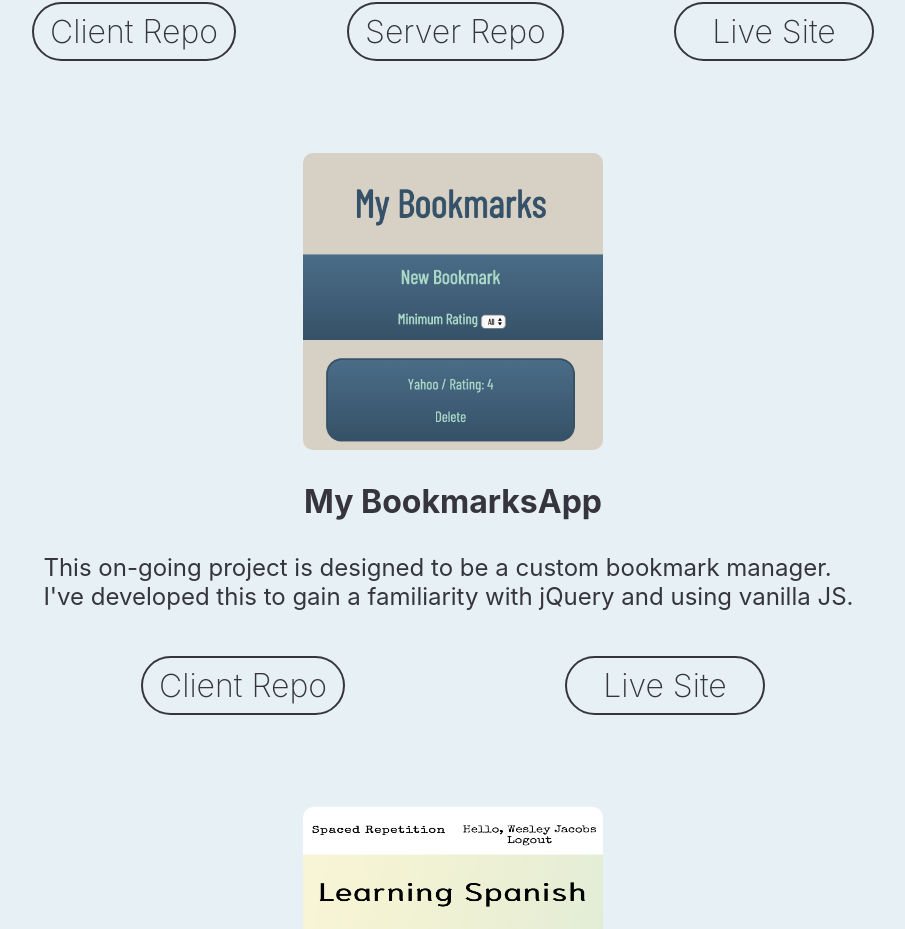
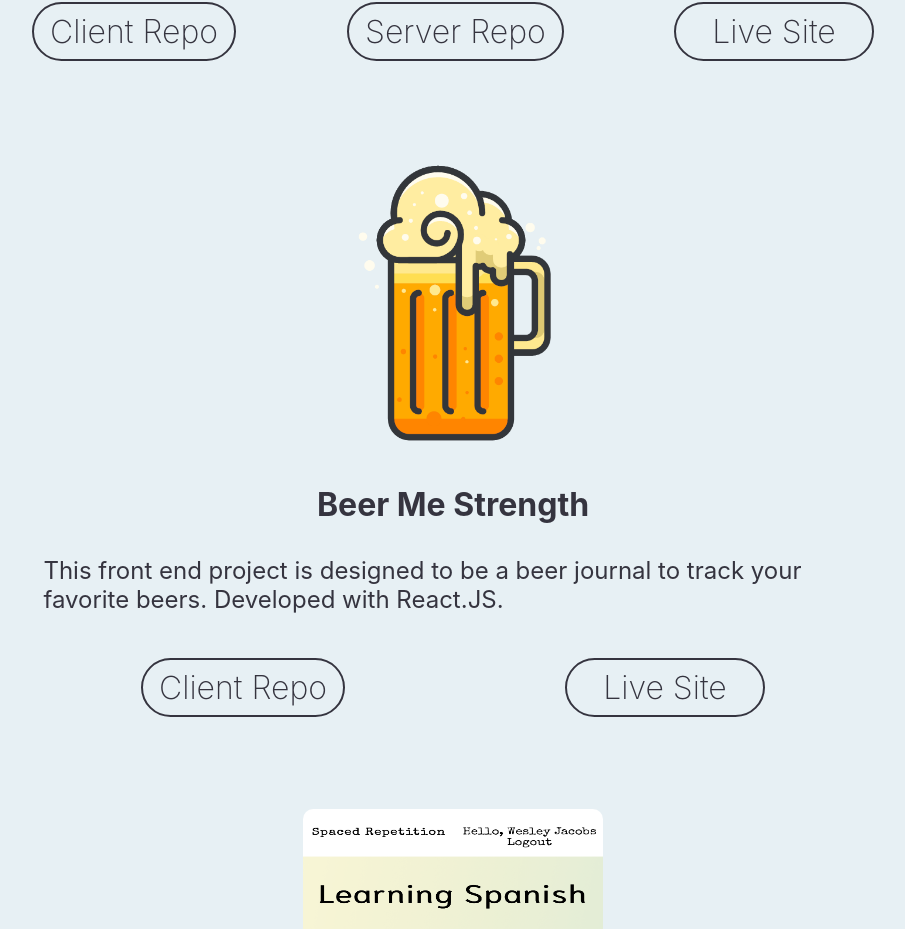
Before and after one commit to wjacobs71086/Portfolio, a React (Create React App) app: page / in a window 1280 px wide. Shown: the part 3063-3992 px from the top of the page, without its empty margins (187-1092 px from the left). Built offline with nearby package versions, Linux system fonts and the light colour scheme.

Commit message:
replaced bookmark with beer

```diff
--- a/src/MyWork/project.js
+++ b/src/MyWork/project.js
@@ -2,7 +2,7 @@ import React, { Component } from 'react'
 import { ParallaxBanner } from 'react-scroll-parallax';
 import starBanner from '../newbannerIdea.jpeg'
 import bugoutIcon from '../bugout_icon.jpg'
-import bookmarkIcon from '../test.png';
+import beerIcon from '../beerIcon.png';
 import liveList from '../liveList.png';
 import './project.css';
 import PracticingImg from '../PracticingImg.png'
@@ -52,13 +52,13 @@ export class Project extends Component {
           </section>
 
           <section className='piece'>
-              <img className="project-image bookmark" src={bookmarkIcon} alt="Bookmark App banner" />
+              <img className="project-image bookmark" src={beerIcon} alt="Beer Me Strength App banner" />
             <div className='content'>
-              <h3 className="project-title">My BookmarksApp</h3>
-              <p className="my-work-body"> This on-going project is designed to be a custom bookmark manager. I've developed this to gain a familiarity with jQuery and using vanilla JS.</p>
+              <h3 className="project-title">Beer Me Strength</h3>
+              <p className="my-work-body">This front end project is designed to be a beer journal to track your favorite beers. Developed with React.JS.</p>
               <div className='links'>
-                <a className="link" href="https://github.com/thinkful-ei-heron/BookMark-App" target="newtab">Client Repo</a>
-                <a className="link" href="https://thinkful-ei-heron.github.io/BookMark-App/" target="newtab">Live Site</a>
+                <a className="link" href="https://github.com/wjacobs71086/BeerMeStrength" target="newtab">Client Repo</a>
+                <a className="link" href="https://wjacobs71086.github.io/BeerMeStrength/" target="newtab">Live Site</a>
               </div>
             </div>
           </section>
```
Also changed, not shown: src/beerIcon.png (added).
